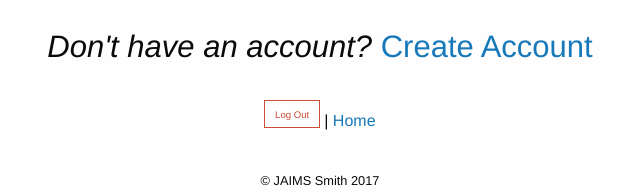
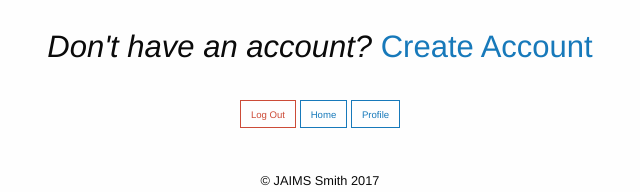
Before and after one commit to jennifer4569/Should_I_Watch_This, a Flask app: page / in a window 1280 px wide. Shown: the part 841-1033 px from the top of the page, without its empty margins (320-960 px from the left). Run offline with Flask 2, Linux system fonts and the light colour scheme; some libraries are stand-ins or nearby versions.

Commit message:
profile link and buttons

```diff
--- a/templates/base.html
+++ b/templates/base.html
@@ -10,24 +10,18 @@
     <title>{% block title %} {% endblock %}</title>
   </head>
   {% endblock %}
+
   <body>
-
     {% block content %}
     No hablo queso
     {% endblock %}
 
     {% block footer %}
-
-
-
     <center>
       <br>
       <form action="/logout", method = "POST">
-
-        <input type="submit" class="alert button tiny hollow" value="Log Out">
-        | <a href="/">Home</a>
-
-
+	<input type="submit" class="alert button tiny hollow" value="Log Out">
+        <a href="/" class="button tiny hollow">Home</a>  <a href="/profile" class="button tiny hollow">Profile</a>
       </form>
       <br>
       <small> &copy; JAIMS Smith 2017</small>
```
